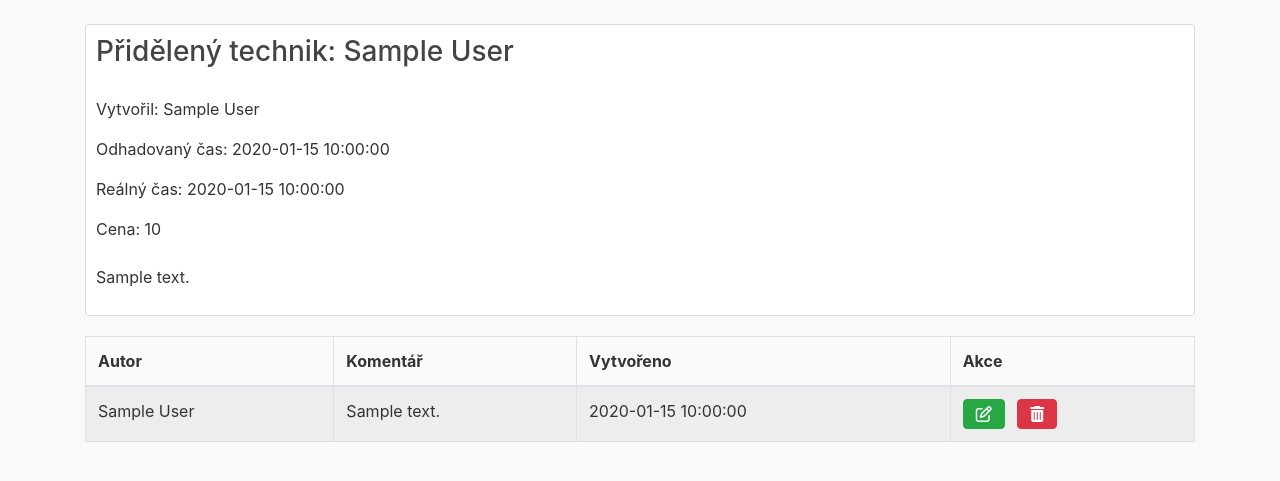
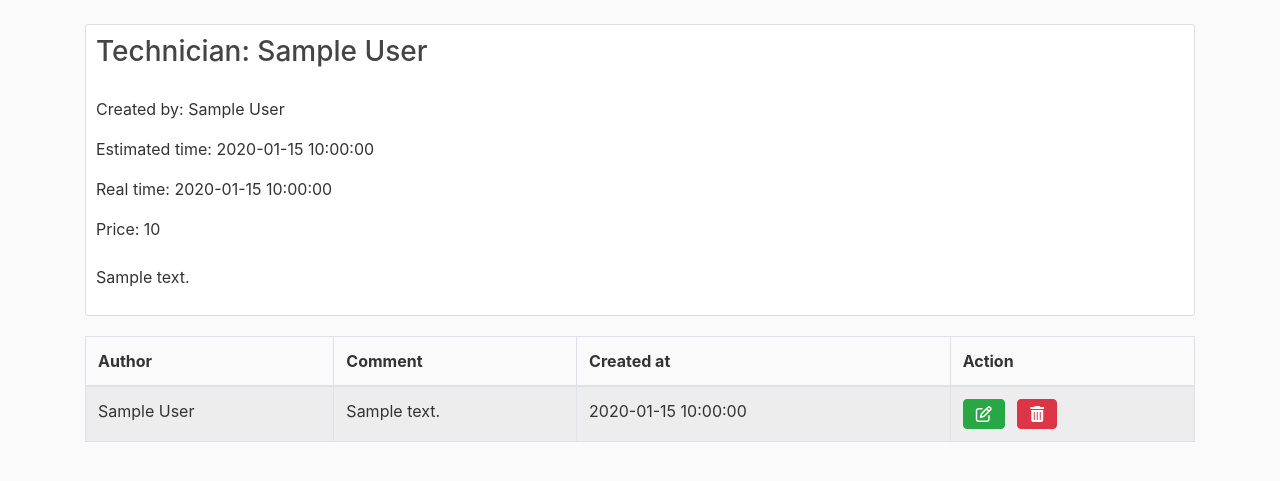
Before and after one commit to xvigo/IIS-project-2022, a Flask app: page /requirements/1 in a window 1280 px wide. Shown: the part 56-537 px from the top of the page. Run offline with Flask 3, Linux system fonts and the light colour scheme; a user stored in the database is signed in; tables that the repository leaves empty hold one stand-in row (values such as "Sample post"); some libraries are stand-ins or nearby versions.

Commit message:
App translated to English

```diff
--- a/TownIssues/templates/requirement_detail.html
+++ b/TownIssues/templates/requirement_detail.html
@@ -2,12 +2,12 @@
 {% block content %}
     <article class="media content-section flex">
         <div class="media-body">
-          <h3 class="article-title">Přidělený technik: {{ requirement.technician.user.name }} {{ requirement.technician.user.surname }}</h3>
+          <h3 class="article-title">Technician: {{ requirement.technician.user.name }} {{ requirement.technician.user.surname }}</h3>
           <div>
-            <p class="article-content">Vytvořil: {{ requirement.manager.user.name }} {{ requirement.manager.user.surname }}</p>
-            <p class="article-content">Odhadovaný čas: {{ requirement.estimated_time }}</p>
-            <p class="article-content">Reálný čas: {{ requirement.real_time }}</p>
-            <p class="article-content">Cena: {{ requirement.price }} </p>
+            <p class="article-content">Created by: {{ requirement.manager.user.name }} {{ requirement.manager.user.surname }}</p>
+            <p class="article-content">Estimated time: {{ requirement.estimated_time }}</p>
+            <p class="article-content">Real time: {{ requirement.real_time }}</p>
+            <p class="article-content">Price: {{ requirement.price }} </p>
             <p class="mt-4"> {{ requirement.content }} </p>
           </div>
         </div>
@@ -44,11 +44,11 @@
    <table id="comments" class="table table-striped table-bordered table-hover" >
     <thead>
         <tr>
-            <th>Autor</th>
-            <th>Komentář</th>
-            <th>Vytvořeno</th>
+            <th>Author</th>
+            <th>Comment</th>
+            <th>Created at</th>
           {% if has_permissions(allowed_roles=['admin', 'manager']) %}
-            <th>Akce</th>
+            <th>Action</th>
           {% endif %}
         </tr>
     </thead>
--- a/TownIssues/templates/technicians_list.html
+++ b/TownIssues/templates/technicians_list.html
@@ -3,10 +3,10 @@
  <table id="tickets" class="table table-striped table-bordered table-hover" >
     <thead>
         <tr>
-            <th>Uživatel</th>
+            <th>User</th>
             <th>Role</th>
             <th>E-mail</th>
-            <th>Akce</th>
+            <th>Action</th>
         </tr>
     </thead>
     <tbody>
--- a/TownIssues/templates/users_list.html
+++ b/TownIssues/templates/users_list.html
@@ -3,7 +3,7 @@
  <table id="tickets" class="table table-striped table-bordered table-hover" >
     <thead>
         <tr>
-            <th>Uživatel</th>
+            <th>User</th>
             <th>Role</th>
             <th>E-mail</th>
         </tr>
```
Also changed, not shown: TownIssues/templates/my_tickets.html (+4 -4 lines), TownIssues/templates/requirements_list.html (+5 -5 lines), TownIssues/templates/ticket_detail.html (+9 -9 lines).
